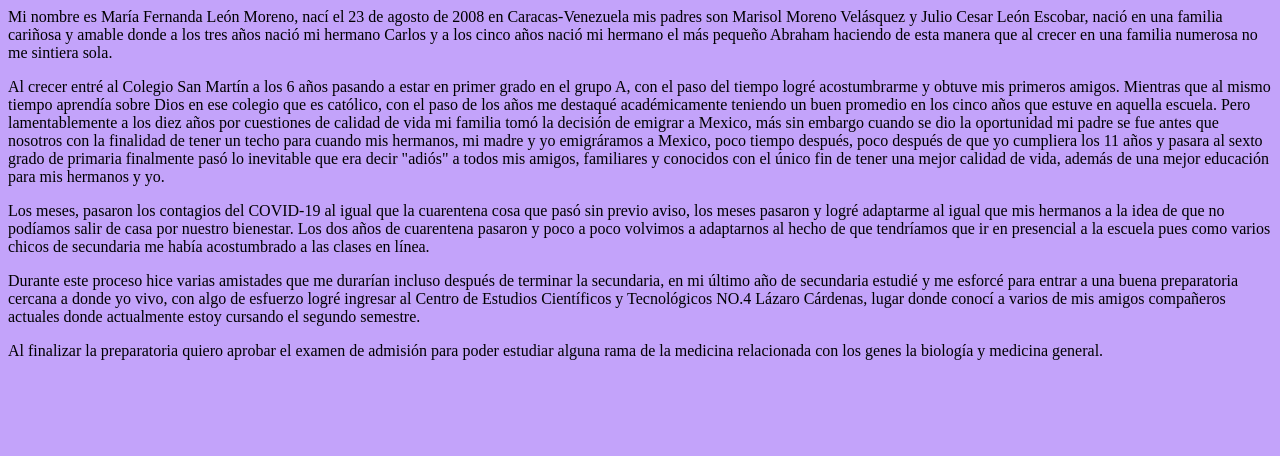
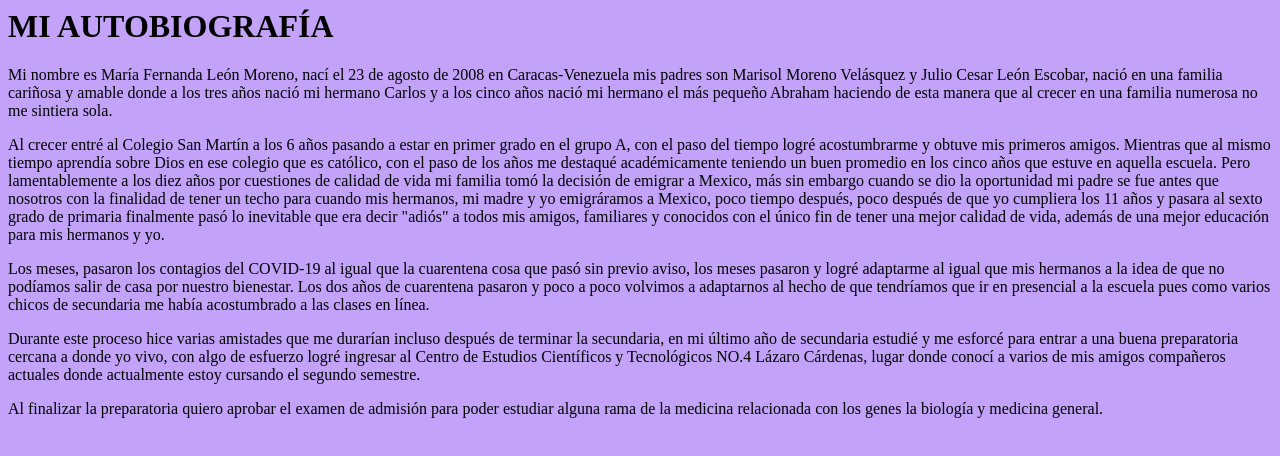
Before and after one commit to Mafer-h/autobiografia, a plain HTML site: page index.html in a window 1280 px wide. Drawn offline with Linux system fonts and the light colour scheme.

Commit message:
Update index.html

```diff
--- a/index.html
+++ b/index.html
@@ -5,7 +5,7 @@
 
 <BODY BGCOLOR="#C3A3FA">
 
-<P ALIGN="CENTER"></>
+<H1>MI AUTOBIOGRAFÍA</H1>
 
 <P>Mi nombre es María Fernanda León Moreno, nací el 23 de agosto de 2008 en Caracas-Venezuela mis padres son Marisol Moreno Velásquez y
 Julio Cesar León Escobar, nació en una familia cariñosa y amable donde a los tres años nació mi hermano Carlos y a los cinco años nació
```
